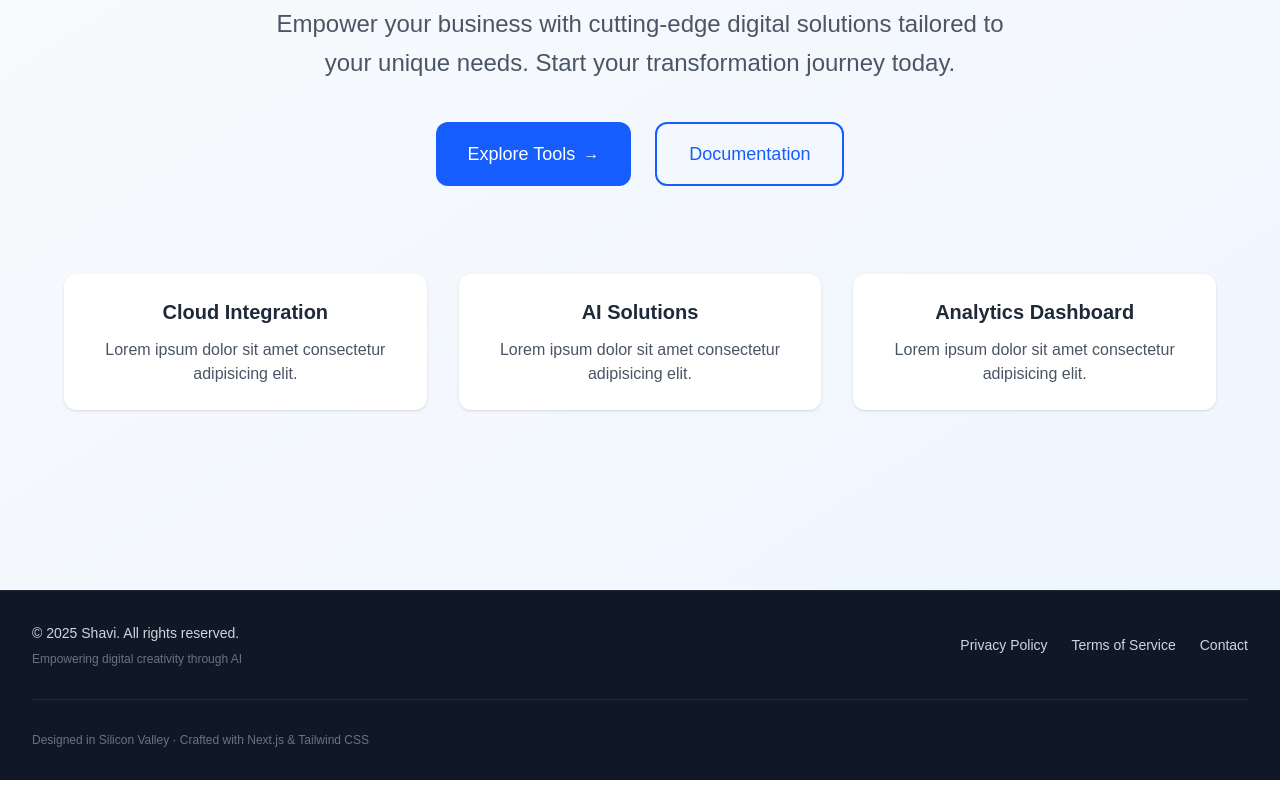
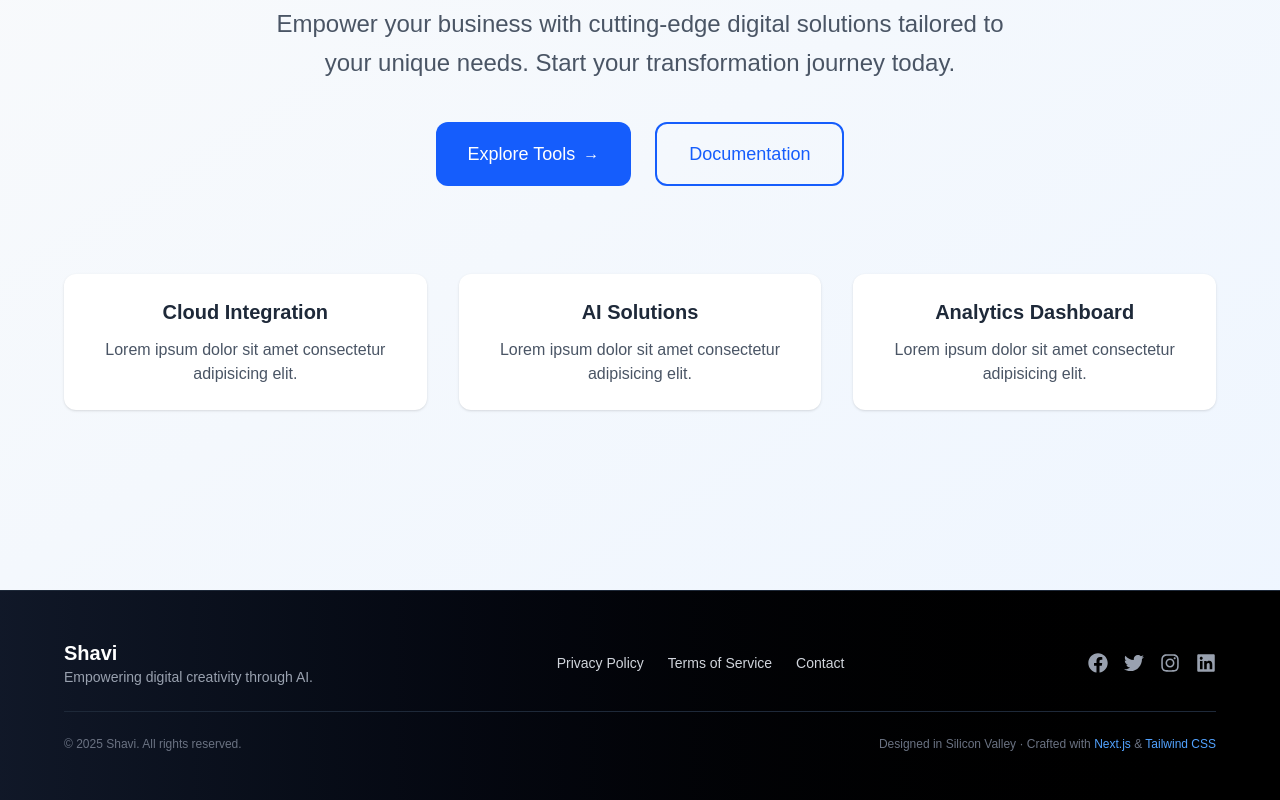
Before and after one commit to MR-SHIV-SHARMA/shavi, a Next.js app: page / in a window 1280 px wide. Shown: the part 290-1090 px from the top of the page. Built offline with nearby package versions, Linux system fonts and the light colour scheme.

Commit message:
add react-icons dependency and enhance Footer component with social media links and improved styling

```diff
--- a/package.json
+++ b/package.json
@@ -25,7 +25,8 @@
     "postcss": "^8.5.3",
     "react": "^19.0.0",
     "react-dom": "^19.0.0",
-    "react-hook-form": "^7.54.2"
+    "react-hook-form": "^7.54.2",
+    "react-icons": "^5.5.0"
   },
   "devDependencies": {
     "@tailwindcss/postcss": "^4.0.12",
--- a/src/components/Footer.jsx
+++ b/src/components/Footer.jsx
@@ -1,42 +1,82 @@
+import { FaFacebook, FaTwitter, FaInstagram, FaLinkedin } from "react-icons/fa";
+
 const Footer = () => {
   return (
-    <footer className="bg-gray-900 text-gray-300 border-t border-gray-800">
-      <div className="max-w-7xl mx-auto px-4 sm:px-6 lg:px-8 py-8">
-        <div className="flex flex-col md:flex-row md:justify-between items-center space-y-4 md:space-y-0">
-          <div className="flex flex-col items-center md:items-start space-y-2">
-            <p className="text-sm font-medium">
-              &copy; {new Date().getFullYear()} Shavi. All rights reserved.
-            </p>
-            <p className="text-xs text-gray-500">
-              Empowering digital creativity through AI
+    <footer className="bg-gradient-to-r from-gray-900 to-black text-gray-300 border-t border-gray-800">
+      <div className="max-w-7xl mx-auto px-6 sm:px-12 lg:px-16 py-12">
+        {/* Top Section */}
+        <div className="flex flex-col md:flex-row justify-between items-center space-y-6 md:space-y-0">
+          {/* Branding & Tagline */}
+          <div className="text-center md:text-left">
+            <h2 className="text-xl font-semibold text-white">Shavi</h2>
+            <p className="text-sm text-gray-400">
+              Empowering digital creativity through AI.
             </p>
           </div>
 
+          {/* Navigation Links */}
           <nav className="flex space-x-6">
             <a
               href="/privacy"
-              className="text-sm hover:text-blue-400 transition-colors duration-300"
+              className="text-sm hover:text-blue-400 transition duration-300"
             >
               Privacy Policy
             </a>
             <a
               href="/terms"
-              className="text-sm hover:text-blue-400 transition-colors duration-300"
+              className="text-sm hover:text-blue-400 transition duration-300"
             >
               Terms of Service
             </a>
             <a
               href="/contact"
-              className="text-sm hover:text-blue-400 transition-colors duration-300"
+              className="text-sm hover:text-blue-400 transition duration-300"
             >
               Contact
             </a>
           </nav>
+
+          {/* Social Media Links */}
+          <div className="flex space-x-4">
+            <a
+              href="https://facebook.com"
+              className="text-gray-400 hover:text-blue-500 transition"
+            >
+              <FaFacebook size={20} />
+            </a>
+            <a
+              href="https://twitter.com"
+              className="text-gray-400 hover:text-blue-400 transition"
+            >
+              <FaTwitter size={20} />
+            </a>
+            <a
+              href="https://instagram.com"
+              className="text-gray-400 hover:text-pink-500 transition"
+            >
+              <FaInstagram size={20} />
+            </a>
+            <a
+              href="https://linkedin.com"
+              className="text-gray-400 hover:text-blue-700 transition"
+            >
+              <FaLinkedin size={20} />
+            </a>
+          </div>
         </div>
 
-        <div className="mt-8 pt-8 border-t border-gray-800 text-center md:text-left">
+        {/* Divider */}
+        <div className="border-t border-gray-800 my-6"></div>
+
+        {/* Bottom Section */}
+        <div className="text-center md:flex md:justify-between md:items-center">
           <p className="text-xs text-gray-500">
-            Designed in Silicon Valley · Crafted with Next.js & Tailwind CSS
+            &copy; {new Date().getFullYear()} Shavi. All rights reserved.
+          </p>
+          <p className="text-xs text-gray-500 mt-2 md:mt-0">
+            Designed in Silicon Valley · Crafted with{" "}
+            <span className="text-blue-400">Next.js</span> &{" "}
+            <span className="text-blue-400">Tailwind CSS</span>
           </p>
         </div>
       </div>
```
Also changed, not shown: 1 other file (tests, documents, lock files or other folders).
